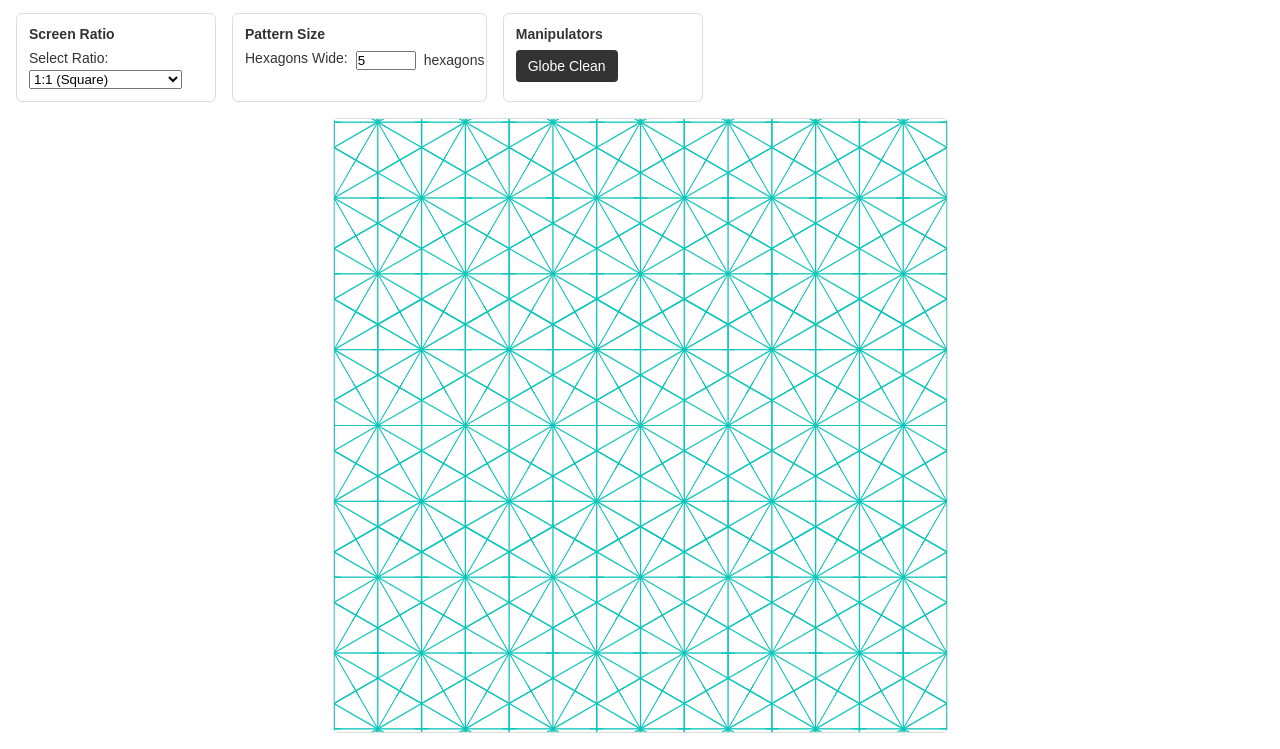
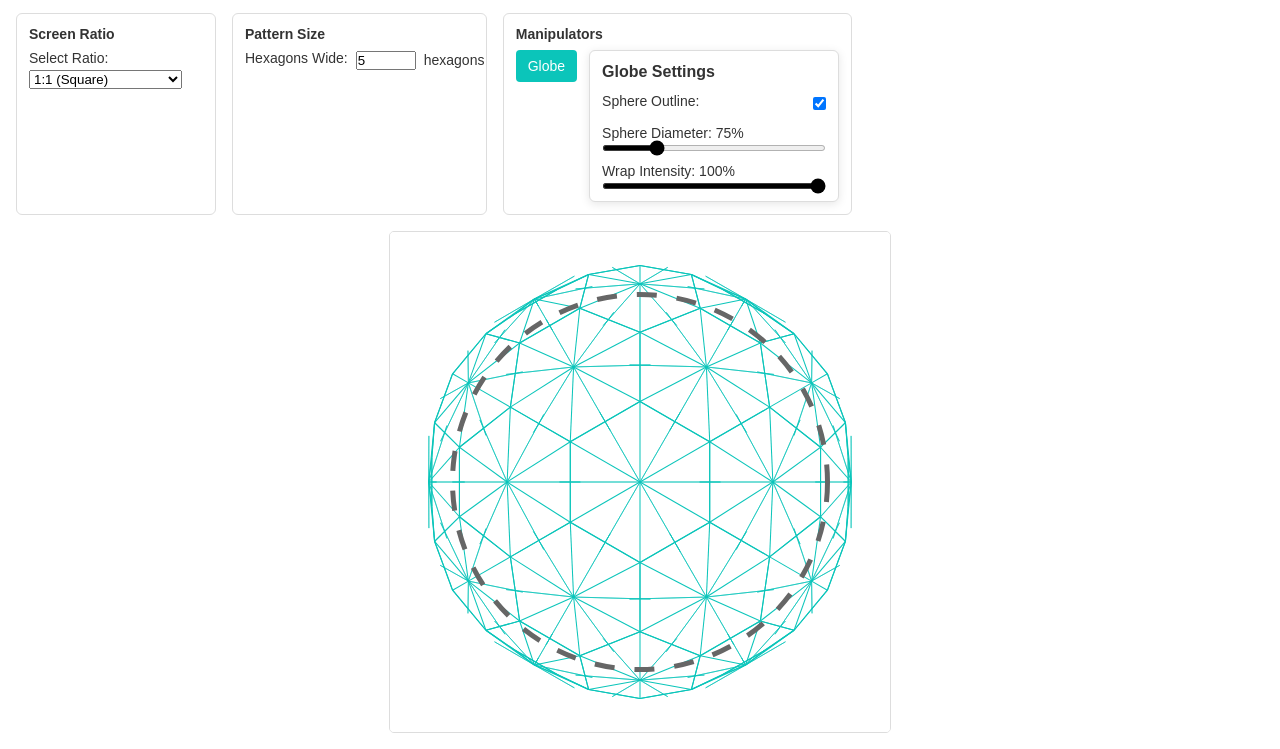
Before and after one commit to brayriebond/hexagonal-pattern-visualizer, a website: page public/manipulator.html in a window 1280 px wide. Shown: the part 51-800 px from the top of the page. Drawn offline with Linux system fonts and the light colour scheme.

Commit message:
manipulator final

```diff
--- a/public/manipulator.html
+++ b/public/manipulator.html
@@ -229,27 +229,27 @@
       <div class="manipulator-container">
         <div class="manipulator-section">
           <div class="control-item">
-            <button class="button" id="globeCleanButton">Globe Clean</button>
+            <button class="button" id="globeCleanButton" style="background-color: #0BC5BA;">Globe</button>
           </div>
         </div>
 
 
-        <div id="globeCleanControls" class="manipulator-controls">
-          <h4>Globe Clean Settings</h4>
+        <div id="globeCleanControls" class="manipulator-controls" style="display: block;">
+          <h4>Globe Settings</h4>
           <div class="manipulator-control-item toggle-container">
             <label for="cleanSphereOutlineToggle">Sphere Outline:</label>
             <input type="checkbox" id="cleanSphereOutlineToggle" checked>
           </div>
           <div class="manipulator-control-item">
-            <label for="cleanSphereDiameter">Sphere Diameter: <span id="cleanSphereDiameterValue">100</span>%</label>
+            <label for="cleanSphereDiameter">Sphere Diameter: <span id="cleanSphereDiameterValue">75</span>%</label>
             <div class="slider-container">
-              <input type="range" id="cleanSphereDiameter" min="10" max="300" value="100">
+              <input type="range" id="cleanSphereDiameter" min="10" max="300" value="75">
             </div>
           </div>
           <div class="manipulator-control-item">
-            <label for="cleanWrapIntensity">Wrap Intensity: <span id="cleanWrapIntensityValue">0</span>%</label>
+            <label for="cleanWrapIntensity">Wrap Intensity: <span id="cleanWrapIntensityValue">100</span>%</label>
             <div class="slider-container">
-              <input type="range" id="cleanWrapIntensity" min="0" max="100" value="0">
+              <input type="range" id="cleanWrapIntensity" min="0" max="100" value="100">
             </div>
           </div>
         </div>
@@ -275,11 +275,11 @@
     // Line width scaling
     let lineWidthScale = 1; // Will adjust to maintain consistent line width ratios
 
-    // Globe Clean manipulator configuration
-    let globeCleanActive = false;
+    // Globe manipulator configuration
+    let globeCleanActive = true;
     let cleanSphereOutlineVisible = true;
-    let cleanSphereDiameter = 100; // percentage of viewport
-    let cleanWrapIntensity = 0; // percentage of wrapping
+    let cleanSphereDiameter = 75; // percentage of viewport
+    let cleanWrapIntensity = 100; // percentage of wrapping
 
     // Pattern storage
     let patternSettings = {
@@ -1146,6 +1146,9 @@
       // Initial setup of the visualization frame and grid
       updateVisualizationFrame();
 
+      // Apply globe wrapping effect by default since it's active
+      applyGlobeCleanWrapping();
+
       // Handle window resize
       window.addEventListener('resize', function() {
         updateVisualizationFrame();
```
Also changed, not shown: public/index.html (+2 -2 lines).
